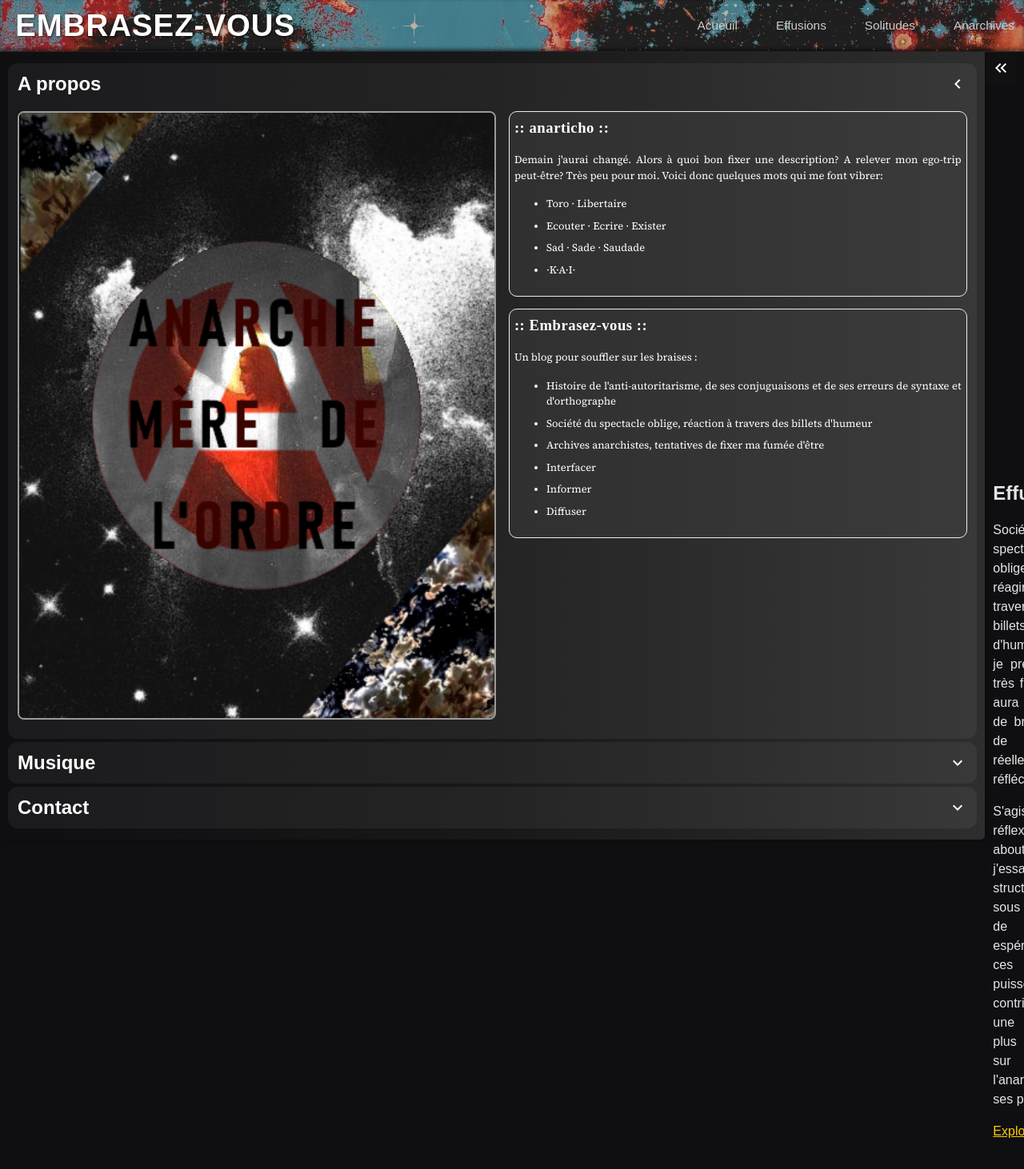
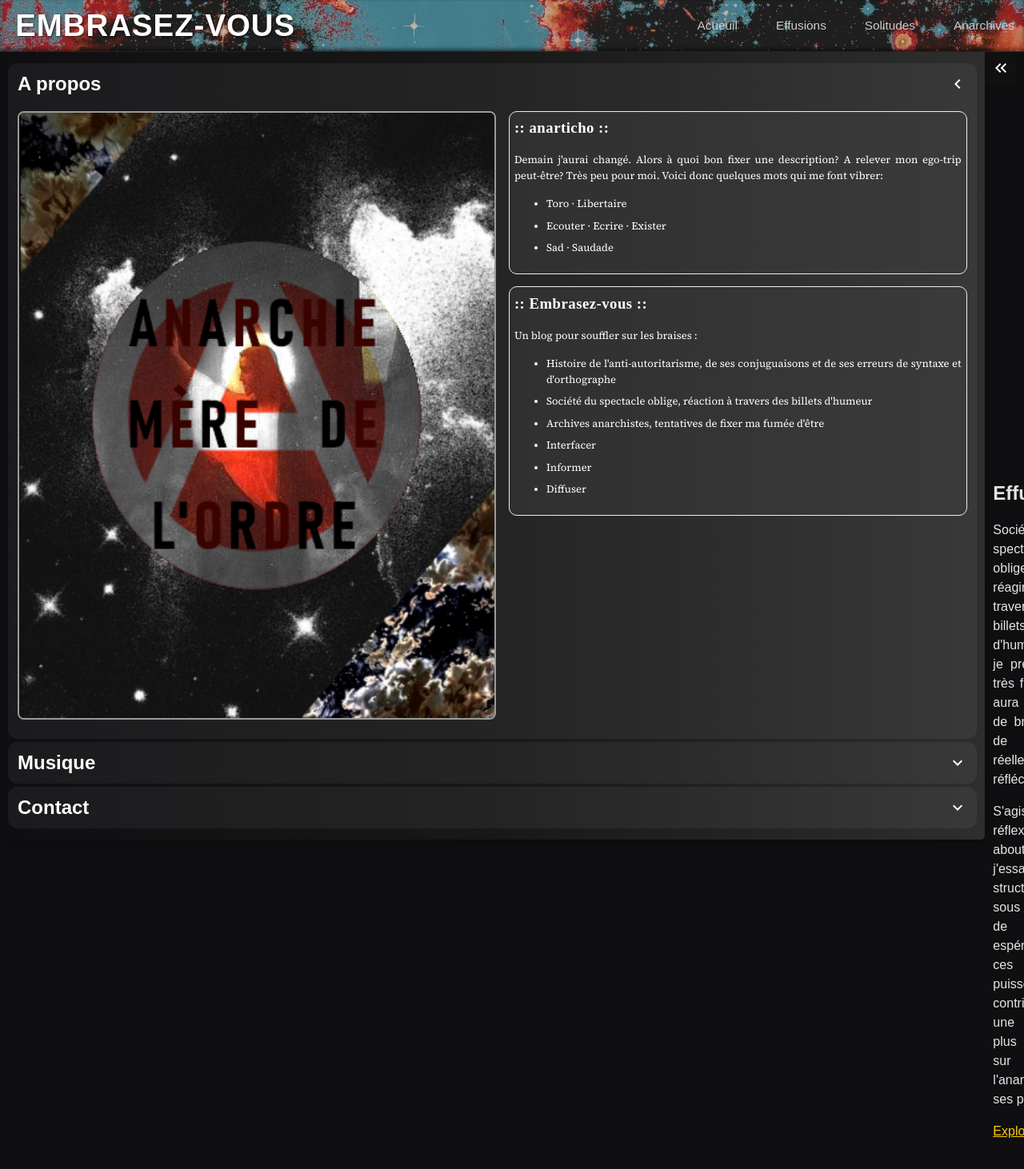
Before and after one commit to anarticho/anarticho.github.io, a Jekyll site: the page built from index.md, in a window 1280 px wide. Shown: the top 1462 px of the page at 80% size. Built offline with Jekyll 4.4.1, drawn with Linux system fonts in a browser that asks for light colours.

Commit message:
Remove sade

```diff
--- a/_includes/volet.html
+++ b/_includes/volet.html
@@ -13,8 +13,7 @@
           <ul>
             <li>Toro · Libertaire</li>
             <li>Ecouter · Ecrire · Exister</li>
-            <li>Sad · Sade · Saudade</li>
-            <li>·K·A·I·</li>
+            <li>Sad · Saudade</li>
           </ul>
         </div>
         <div class="text-frame">
```
